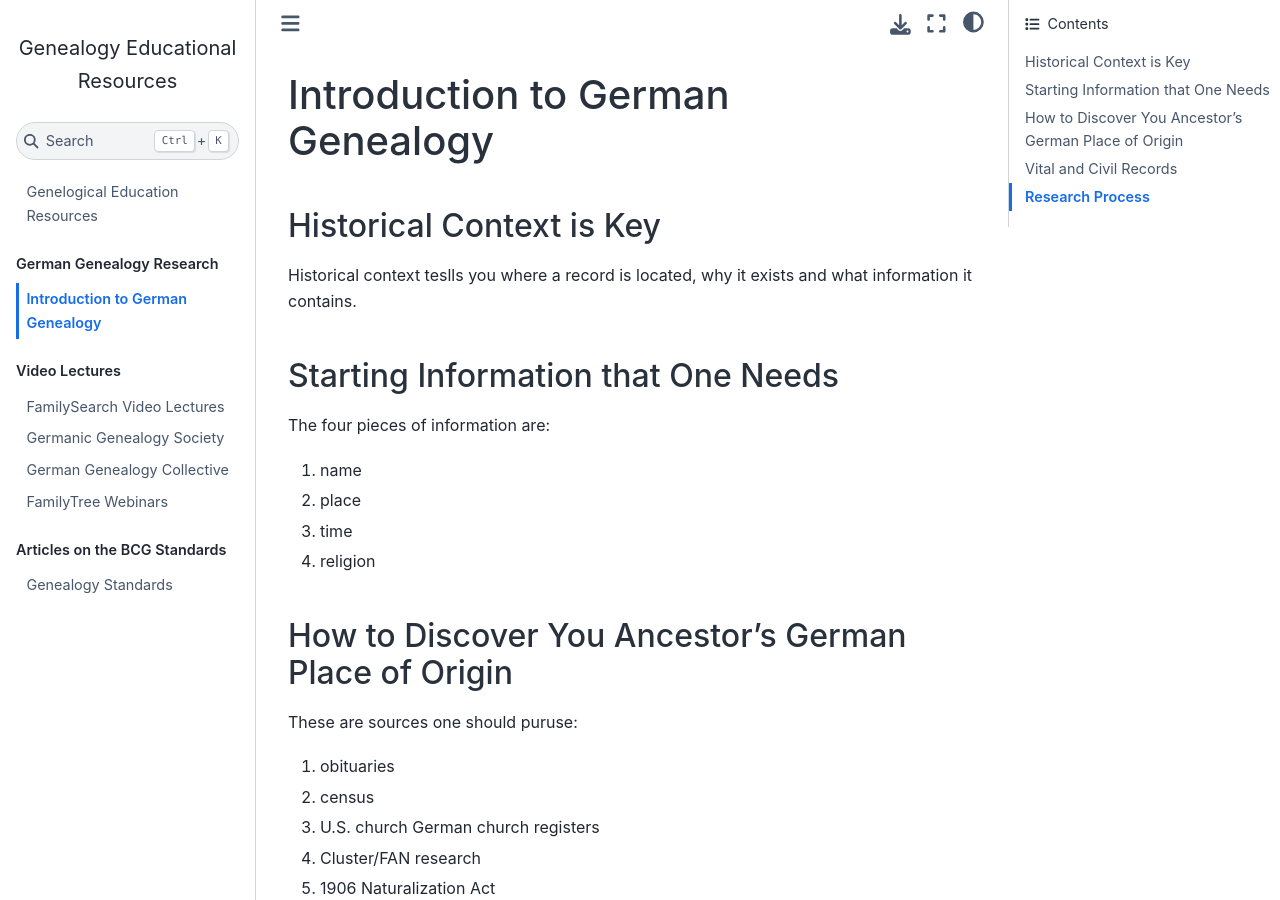
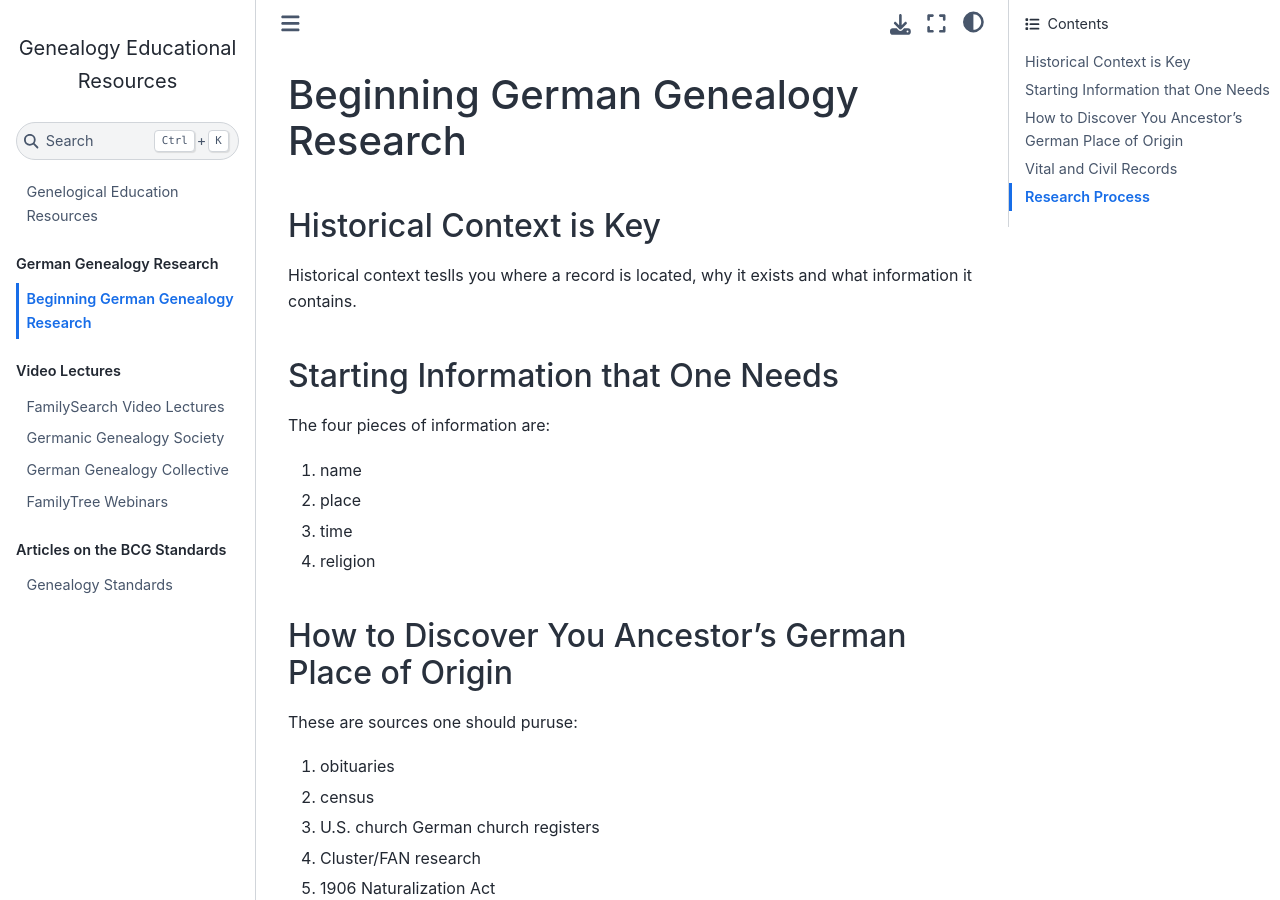
Before and after one commit to kurt-krueckeberg/sphinx-edu, a Jupyter Book: the page built from german-research/intro.md, in a window 1280 px wide and 900 px high. Built offline with Jupyter Book 1.0.4 settings and Sphinx 7.4.7 and the Sphinx Book theme 1.1.4, drawn with Linux system fonts in a browser that asks for light colours.

Commit message:
Update files

```diff
--- a/german-research/intro.md
+++ b/german-research/intro.md
@@ -1,4 +1,4 @@
-# Introduction to German Genealogy
+# Beginning German Genealogy Research
 
 ## Historical Context is Key
 
```
